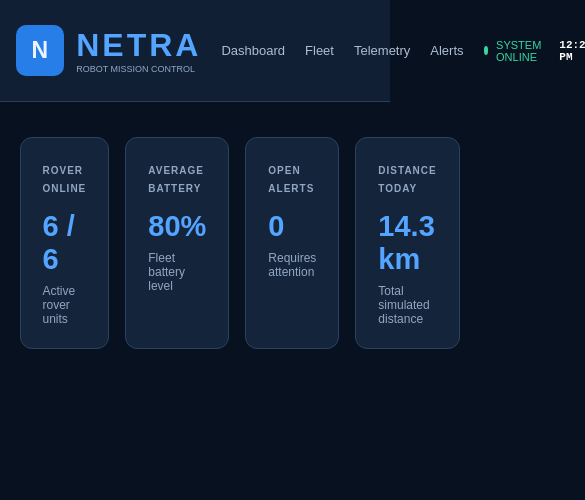
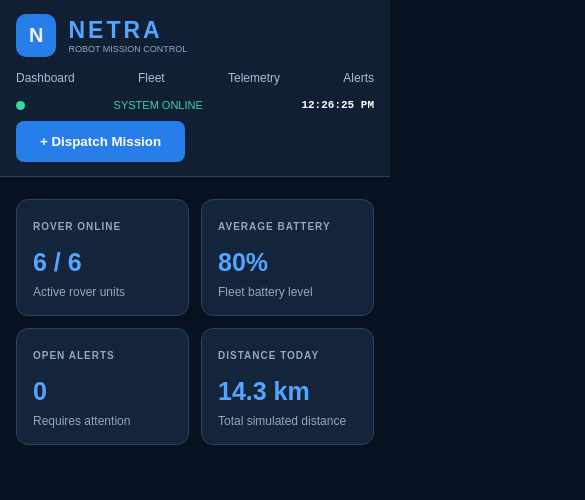
Before and after one commit to Bhuvaneshwari-811/Full-Stack-Project, a plain HTML site: page index.html in a window 390 px wide. Shown: the top 500 px of the page, 585 px wide, since content can reach past the window. Drawn offline with Linux system fonts and the light colour scheme.

Commit message:
Improve mobile responsive design

```diff
--- a/style.css
+++ b/style.css
@@ -1,3 +1,4 @@
+
 * {
     box-sizing: border-box;
     margin: 0;
@@ -9,6 +10,7 @@ body {
     color: #edf4ff;
     font-family: Arial, Helvetica, sans-serif;
     min-height: 100vh;
+    overflow-x: hidden;
 }
 
 .topbar {
@@ -106,7 +108,7 @@ button:hover {
 
 .rstatus-grid {
     display: grid;
-    grid-template-columns: repeat(4,1fr);
+    grid-template-columns: repeat(4, minmax(0, 1fr));
     gap: 16px;
     margin-bottom: 30px;
 }
@@ -118,25 +120,94 @@ button:hover {
     padding: 22px;
     transition: 0.2s;
 }
-.rstatus-card:hover{
+
+.rstatus-card:hover {
     border-color: #438cff;
     transform: translateY(-3px);
 }
 
-.rstatus-card span{
+.rstatus-card span {
     color: #91a8c5;
     font-size: 10px;
     letter-spacing: 1px;
     font-weight: bold;
 }
 
-.rstatus-card h2{
+.rstatus-card h2 {
     color: #54a5ff;
     font-size: 29px;
     margin: 14px 0 8px;
 }
 
-.rstatus-card p{
+.rstatus-card p {
     color: #91a8c5;
     font-size: 12px;
 }
+
+/* TABLET AND MOBILE */
+
+@media screen and (max-width: 768px) {
+
+    .topbar {
+        flex-wrap: wrap;
+        padding: 14px 16px;
+        gap: 14px;
+    }
+
+    .brand-logo {
+        padding: 10px 13px;
+        font-size: 20px;
+    }
+
+    .brand h1 {
+        font-size: 23px;
+    }
+
+    nav {
+        width: 100%;
+        justify-content: space-between;
+        gap: 8px;
+        flex-wrap: wrap;
+    }
+
+    nav a {
+        font-size: 12px;
+    }
+
+    .header-right {
+        width: 100%;
+        justify-content: space-between;
+        flex-wrap: wrap;
+        gap: 10px;
+    }
+
+    .page {
+        padding: 22px 16px;
+    }
+
+    .rstatus-grid {
+        grid-template-columns: repeat(2, minmax(0, 1fr));
+        gap: 12px;
+    }
+
+    .rstatus-card {
+        padding: 16px;
+    }
+
+    .rstatus-card h2 {
+        font-size: 25px;
+    }
+}
+
+/* SMALL MOBILE */
+
+@media screen and (max-width: 380px) {
+
+    .rstatus-grid {
+        grid-template-columns: 1fr;
+    }
+
+    .rstatus-card {
+        padding: 18px;
+    }
+}
```
